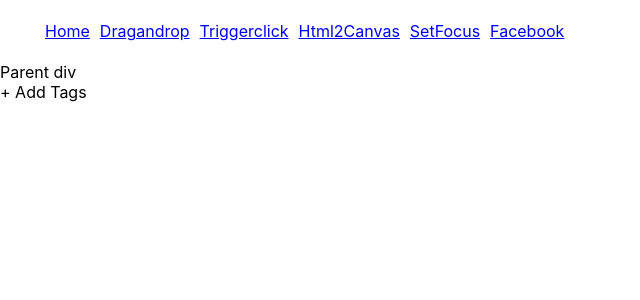
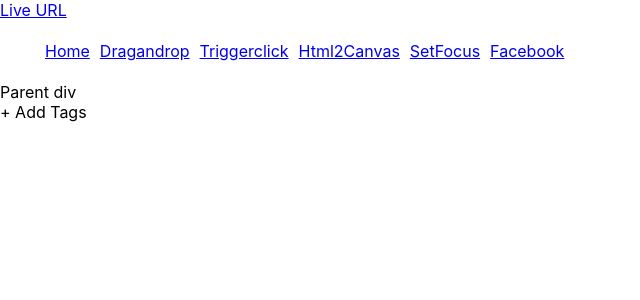
Before and after one commit to intolap/react-dnd, a React (Create React App) app: page / in a window 1280 px wide. Shown: the top 300 px of the page, without its empty margins (0-640 px from the left). Built offline with nearby package versions, Linux system fonts and the light colour scheme.

Commit message:
facebook login

```diff
--- a/src/Header.js
+++ b/src/Header.js
@@ -3,6 +3,9 @@ import { Link } from 'react-router-dom'
 
 export default function Header() {
     return (
+        <>
+        <Link to="https://zingy-palmier-f16aba.netlify.app/">Live URL</Link>
+
         <ul className="nav">
             <li><Link to="/">Home</Link></li>
             <li><Link to="/draganddrop/">Dragandrop</Link></li>
@@ -11,5 +14,6 @@ export default function Header() {
             <li><Link to="/setfocus/">SetFocus</Link></li>
             <li><Link to="/facebook/">Facebook</Link></li>
         </ul>
+        </>
     )
 }
```
